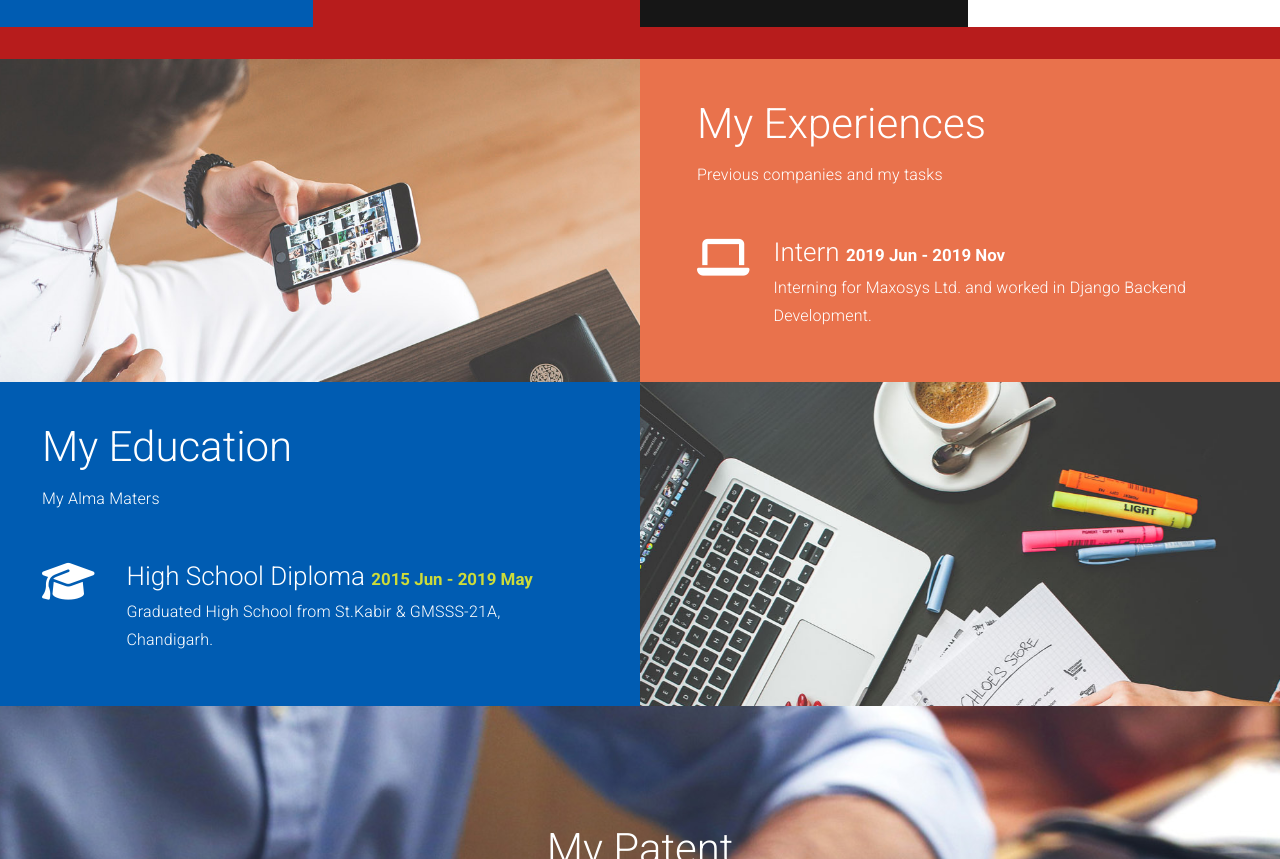
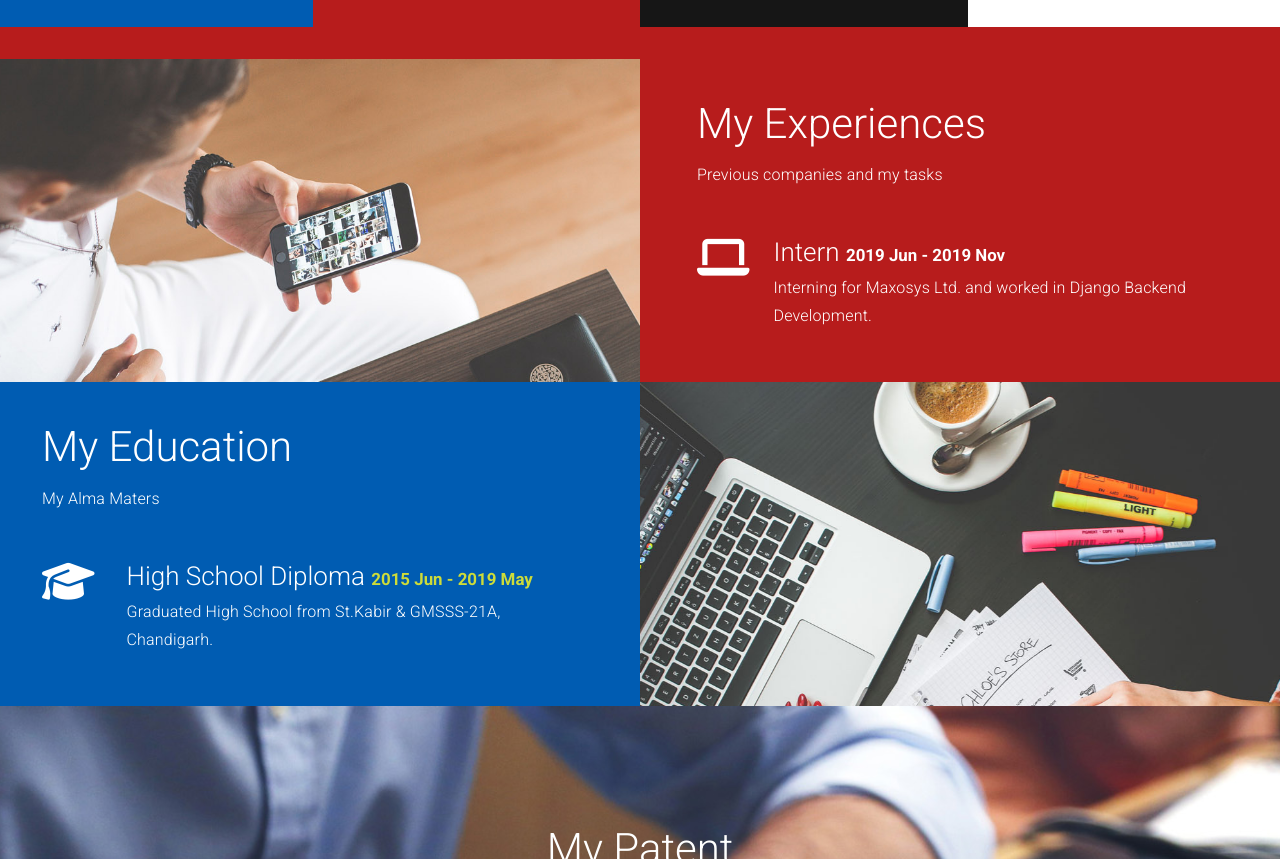
Before and after one commit to aryajpandey/aryajpandey.github.io, a plain HTML site: page index.html in a window 1280 px wide. Shown: the part 1509-2368 px from the top of the page. Drawn offline with Linux system fonts and the light colour scheme.

Commit message:
color change

```diff
--- a/css/templatemo-style.css
+++ b/css/templatemo-style.css
@@ -144,7 +144,7 @@ footer {
 
 #experience,
 #education {
-  background: #E9724C;
+  background: #b71c1c;
 }
 
 .background-image {
```
